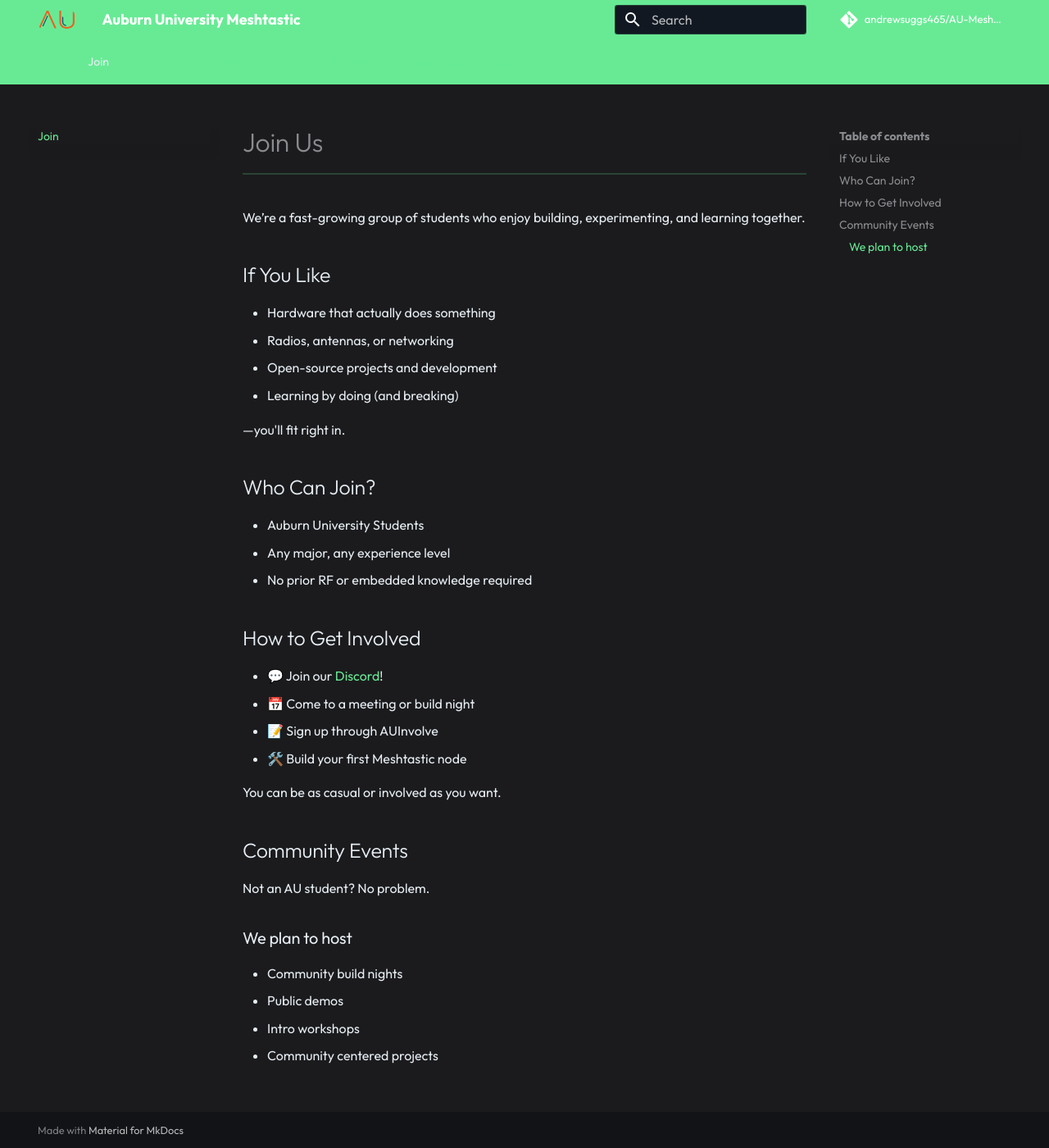
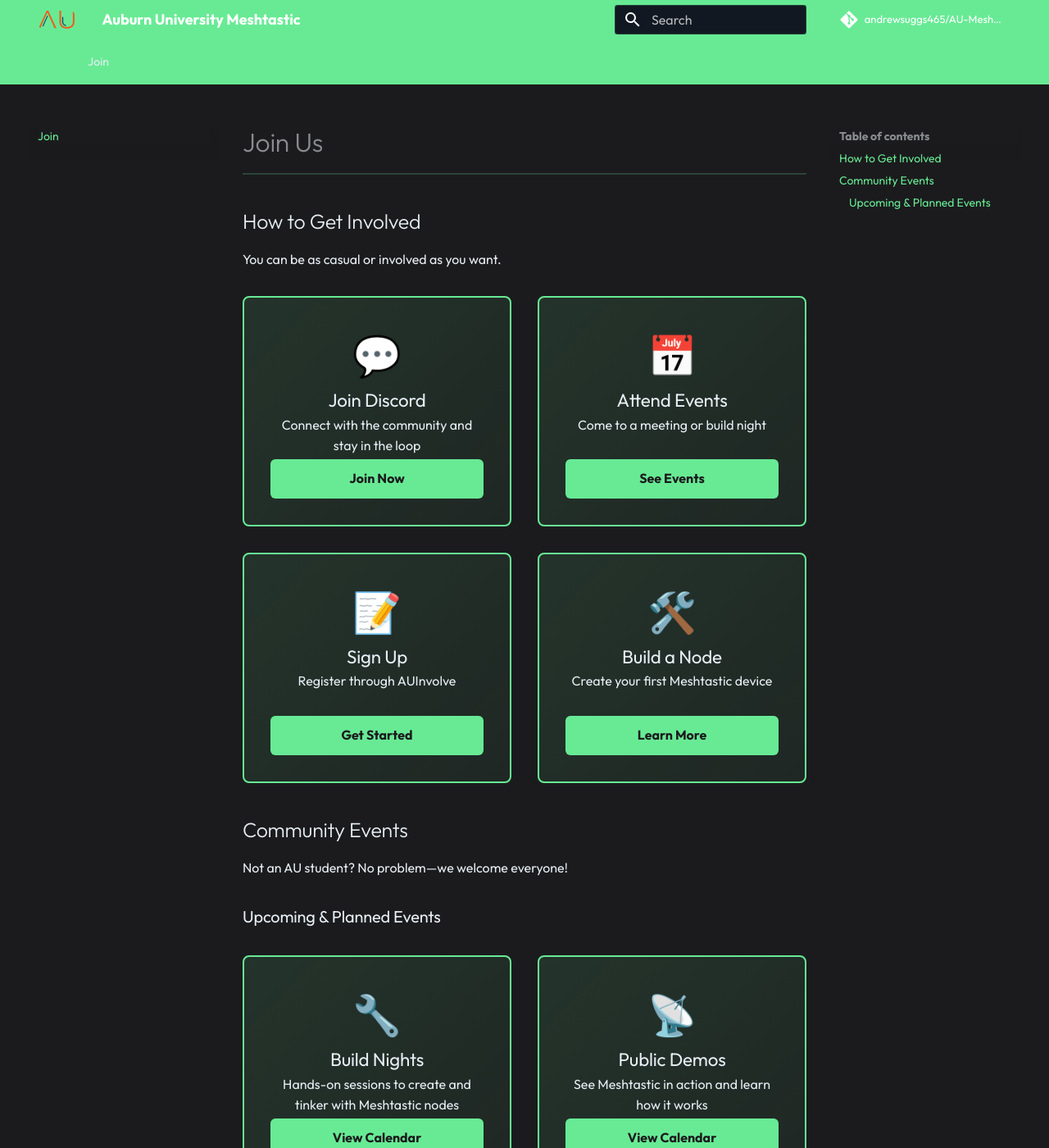
Before and after one commit to andrewsuggs465/AU-Meshtastic, an MkDocs documentation site: the page built from docs/join.md, in a window 1280 px wide and 1400 px high. Shown: the whole window at 82% size. Built offline with MkDocs 1.6.1 and Material for MkDocs 9.7.7, drawn with Linux system fonts in a browser that asks for light colours; comment, search, counter and statistics services are not loaded; some of the changed text lies outside the part shown.

Commit message:
Join page update, css tweaks

```diff
--- a/docs/assets/styles/extra.css
+++ b/docs/assets/styles/extra.css
@@ -83,12 +83,7 @@
 
 button:hover, input[type="button"]:hover, input[type="submit"]:hover, a.btn:hover {
   background-color: color-mix(in oklch, var(--primary-color), white 20%);
-  transform: translateY(-2px);
   box-shadow: var(--glow);
-}
-
-button:active, input[type="button"]:active, input[type="submit"]:active {
-  transform: translateY(0);
 }
 
 /* ── search button override ── */
@@ -407,11 +402,15 @@
 .action-cards {
   display: grid;
   grid-template-columns: repeat(auto-fit, minmax(280px, 1fr));
+  grid-auto-rows: 1fr;
   gap: 2em;
   margin: 2em 0;
 }
 
 .action-card {
+  display: flex;
+  flex-direction: column;
+  height: 100%;
   background: linear-gradient(135deg, rgba(104, 234, 149, 0.12) 0%, rgba(104, 234, 149, 0.06) 100%);
   border: 2px solid var(--primary-color);
   border-radius: 8px;
@@ -429,15 +428,19 @@
 
 .action-card-icon {
   font-size: 3em;
-  margin-bottom: 1em;
   display: block;
 }
 
 .action-card h3 {
   margin-top: 0;
+  margin-bottom: 0;
   font-size: 1.4em;
 }
-
+.action-card p {
+  margin-top: 0;
+  margin-bottom: 0.2em;
+  font-size: 1em;
+}
 .action-card a {
   display: inline-block;
   background-color: var(--primary-color);
@@ -445,7 +448,7 @@
   padding: 0.7em 1.5em;
   border-radius: 6px;
   font-weight: 600;
-  margin-top: 1em;
+  margin-top: auto;
   transition: all 0.3s ease;
 }
 
--- a/docs/join.md
+++ b/docs/join.md
@@ -1,38 +1,71 @@
 # Join Us
-
-We’re a fast-growing group of students who enjoy building, experimenting, and learning together.
-
-## If You Like
-
-- Hardware that actually does something
-- Radios, antennas, or networking
-- Open-source projects and development
-- Learning by doing (and breaking)
-
-—you'll fit right in.
-
-## Who Can Join?
-
-- Auburn University Students
-- Any major, any experience level
-- No prior RF or embedded knowledge required
 
 ## How to Get Involved
 
-- 💬 Join our [Discord](https://discord.gg/PmmSCSw7Dn)!
-- 📅 Come to a meeting or build night
-- 📝 Sign up through AUInvolve
-- 🛠️ Build your first Meshtastic node
+You can be as casual or involved as you want.
 
-You can be as casual or involved as you want.
+<div class="action-cards">
+<div class="action-card">
+<span class="action-card-icon">💬</span>
+<h3>Join Discord</h3>
+<p>Connect with the community and stay in the loop</p>
+<a href="https://discord.gg/PmmSCSw7Dn">Join Now</a>
+</div>
+
+<div class="action-card">
+<span class="action-card-icon">📅</span>
+<h3>Attend Events</h3>
+<p>Come to a meeting or build night</p>
+<a href="#community-events">See Events</a>
+</div>
+
+<div class="action-card">
+<span class="action-card-icon">📝</span>
+<h3>Sign Up</h3>
+<p>Register through AUInvolve</p>
+<a href="#">Get Started</a>
+</div>
+
+<div class="action-card">
+<span class="action-card-icon">🛠️</span>
+<h3>Build a Node</h3>
+<p>Create your first Meshtastic device</p>
+<a href="/starting-guide/">Learn More</a>
+</div>
+</div>
 
 ## Community Events
 
-Not an AU student? No problem.
+Not an AU student? No problem—we welcome everyone!
 
-### We plan to host
+### Upcoming & Planned Events
 
-- Community build nights
-- Public demos
-- Intro workshops
-- Community centered projects
+<div class="action-cards">
+<div class="action-card">
+<span class="action-card-icon">🔧</span>
+<h3>Build Nights</h3>
+<p>Hands-on sessions to create and tinker with Meshtastic nodes</p>
+<a href="#calendar">View Calendar</a>
+</div>
+
+<div class="action-card">
+<span class="action-card-icon">📡</span>
+<h3>Public Demos</h3>
+<p>See Meshtastic in action and learn how it works</p>
+<a href="#calendar">View Calendar</a>
+</div>
+
+<div class="action-card">
+<span class="action-card-icon">📚</span>
+<h3>Intro Workshops</h3>
+<p>Learn the basics of RF, networks, and open-source</p>
+<a href="#calendar">View Calendar</a>
+</div>
+
+<div class="action-card">
+<span class="action-card-icon">🌐</span>
+<h3>Community Projects</h3>
+<p>Collaborate on larger initiatives with other makers</p>
+<a href="/projects/">See Projects</a>
+</div>
+</div>
--- a/mkdocs.yml
+++ b/mkdocs.yml
@@ -41,6 +41,7 @@
   - Home: index.md
   - Join: join.md
   - Events:
+    - Calendar: events.md
     - Meetings:
       - 2026-03-02 — Monthly Meeting: assets/events/2026-03-02-monthly-meeting.md
     - Previous:
```
Also changed, not shown: README.md (+0 -2 lines), docs/assets/events/index.md (deleted, +0 -8 lines), docs/index.md (+13 -6 lines), docs/events.md (added), site/assets/events/2026-02-02-monthly-meeting/index.html, site/assets/events/2026-03-02-monthly-meeting/index.html, site/assets/events/index.html (deleted), site/assets/styles/extra.css, site/boards/index.html, site/events/index.html, site/index.html, site/join/index.html, site/projects/index.html, site/resources/index.html, 3 more files.
